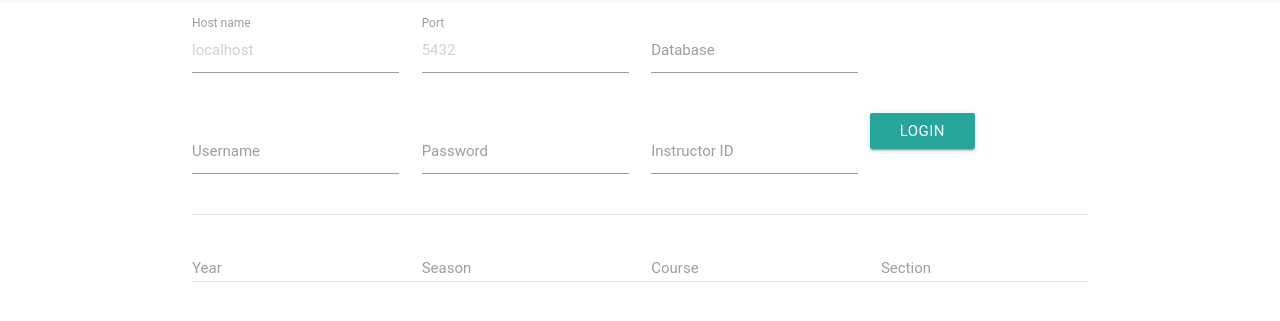
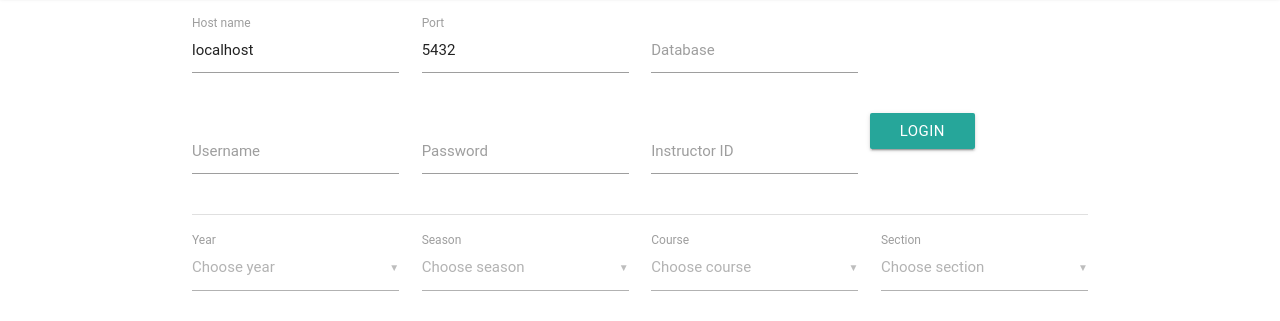
Before and after one commit to DASSL/Gradebook, a plain HTML site: page src/webapp/client/index.html in a window 1280 px wide. Shown: the part 115-436 px from the top of the page. Drawn offline with nearby package versions, Linux system fonts and the light colour scheme; a web font is replaced by a local one.

Commit message:
Make small changes to index.html after first rev
The following changes have been proposed in Pull Request #33. These
changes do not significantly affect the usage of the web client:

- Request index.js rather than attendance.js - attendance.js referred to
 the previous file name of the desired file.

- Load SJCL encryption JS file last - this file is not needed until
 login, so requesting it last should reduce the amount of time until the
 page is usable.

- Change title from "Gradebook - Attendance" to "Gradebook" - this page
 no longer represents only an attendance page. The title can be changed
 dynamically if necessary at a later point in development.

- Change "Host name" and "Port" placeholders to pre-filled values.

- Make small changes to line spacing and comments.

```diff
--- a/src/webapp/client/index.html
+++ b/src/webapp/client/index.html
@@ -17,10 +17,10 @@ Currently, only attendance information will be served
 -->
 <html>
 	<head>
-	<title>Gradebook - Attendance</title>
+	<title>Gradebook</title>
 	<!--Import Google Icon Font-->
 	<link href="https://fonts.googleapis.com/icon?family=Material+Icons" rel="stylesheet">
-	<!--Import Materialize framework Learn more: http://materializecss.com/-->
+	<!--Import Materialize framework - Learn more: http://materializecss.com/-->
 	<link type="text/css" rel="stylesheet" href="css/materialize.min.css"  media="screen,projection"/>
 	</head>
 	<body>
@@ -46,11 +46,11 @@ Currently, only attendance information will be served
 
 	<div class="row">
 		<div class="input-field col s12 m6 l3">
-			<input id="host" type="text" placeholder="localhost"/>
+			<input id="host" type="text" value="localhost"/>
 			<label for="host">Host name</label>
 		</div>
 		<div class="input-field col s12 m6 l3">
-			<input id="port" type="text" placeholder="5432"/>
+			<input id="port" type="text" value="5432"/>
 			<label for="port">Port</label>
 		</div>
 		<div class="input-field col s12 m6 l3">
@@ -76,6 +76,7 @@ Currently, only attendance information will be served
 	</div>
 
 	<div class="divider"></div>
+
 	<div class="row section">
 		<div class="input-field col s12 m6 l3">
 			<select id="yearSelect" disabled="true">
@@ -110,9 +111,9 @@ Currently, only attendance information will be served
 	</div>
   </body>
 
-	<script src="https://bitwiseshiftleft.github.io/sjcl/sjcl.js"></script>
 	<script type="text/javascript" src="https://code.jquery.com/jquery-2.1.1.min.js"></script>
 	<script type="text/javascript" src="js/materialize.min.js"></script>
-	<script type="text/javascript" src="js/attendance.js"></script>
+	<script type="text/javascript" src="js/index.js"></script>
+	<script src="https://bitwiseshiftleft.github.io/sjcl/sjcl.js"></script>
 
 </html>
```
